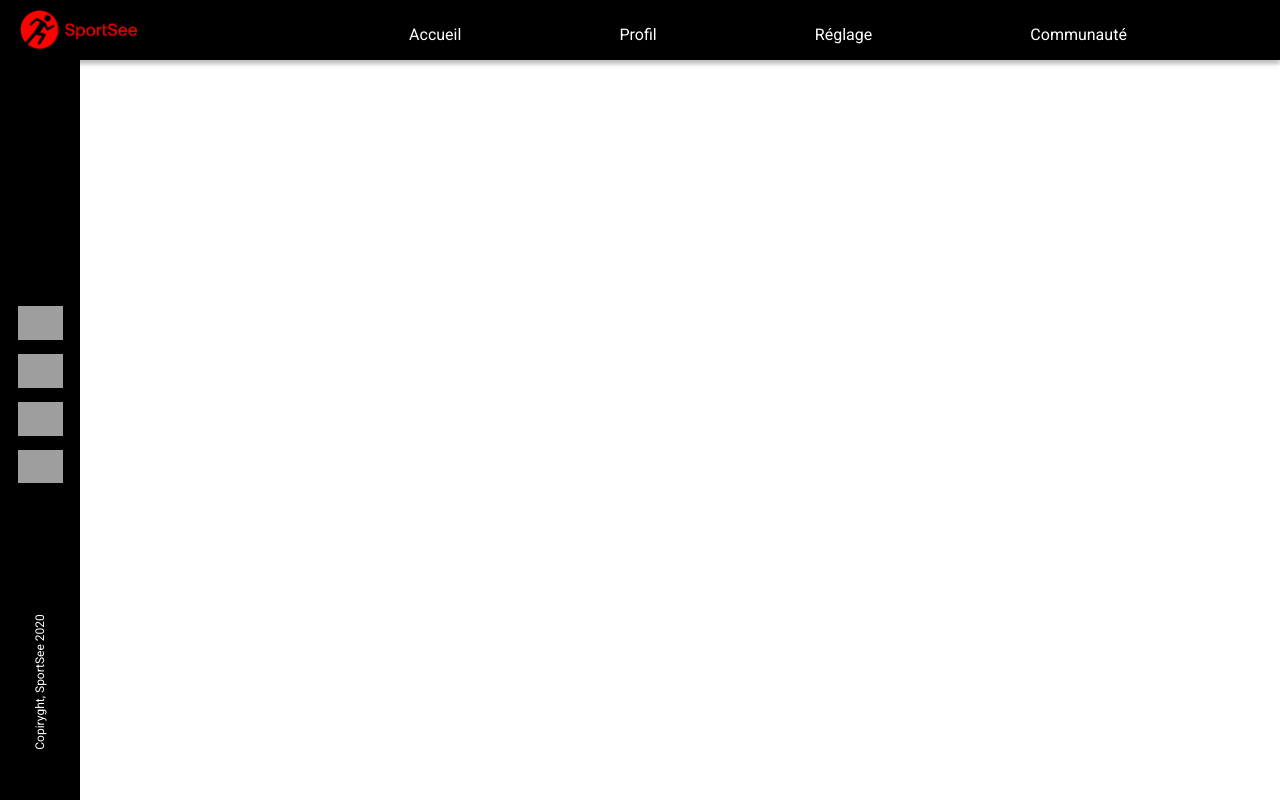
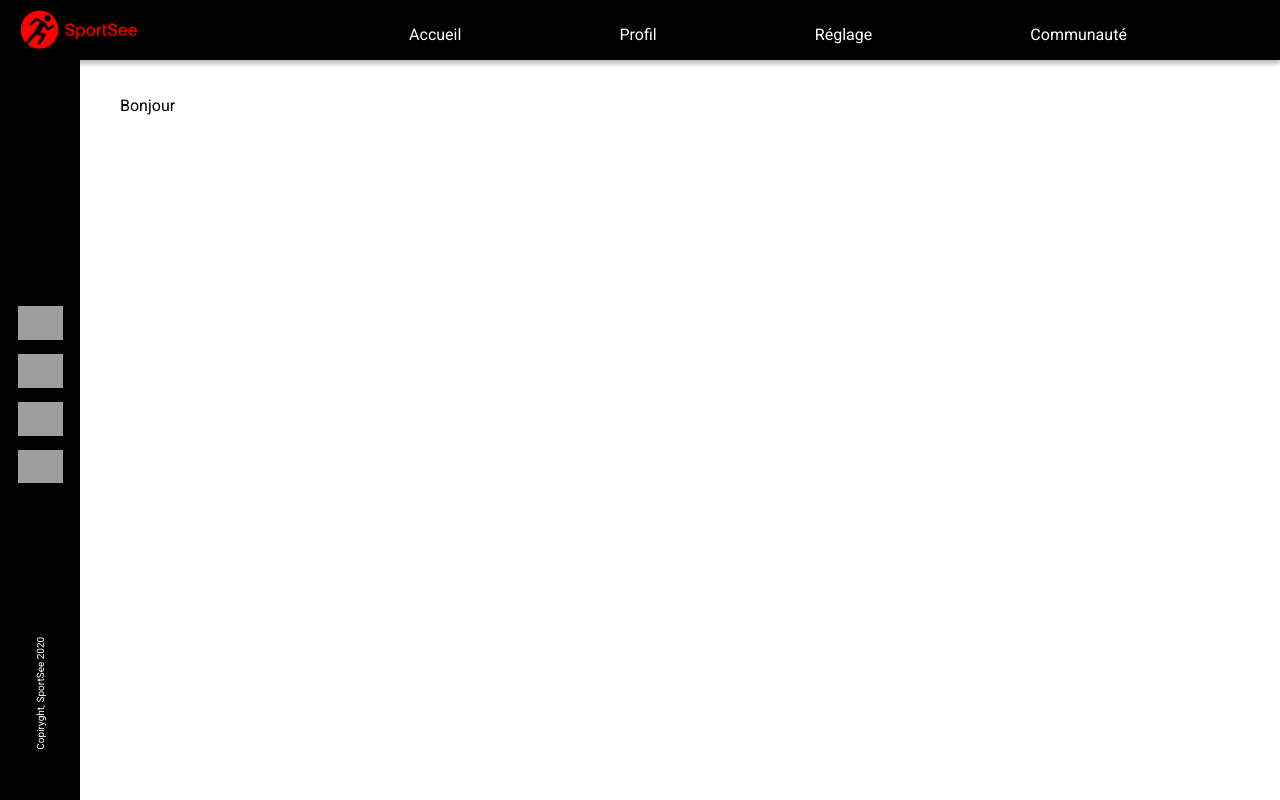
Before and after one commit to Poccardl/LoicPoccard_12_27032021, a React (Create React App) app: page / in a window 1280 px wide. Built offline with nearby package versions, Linux system fonts and the light colour scheme; no server answers; grey boxes are pictures that could not be loaded.

Commit message:
add views -> Home.jsx / add components -> HeaderHome.jsx / update App.jsx / CSS update / minor modifs

```diff
--- a/src/components/header/_header.scss
+++ b/src/components/header/_header.scss
@@ -1,4 +1,5 @@
 .header {
+    z-index: 2;
     display: flex;
     justify-content: space-between;
     height: 60px;
--- /dev/null
+++ b/src/components/header_home/HeaderHome.jsx
@@ -0,0 +1,13 @@
+import React from 'react'
+
+export class HeaderHome extends React.Component {
+
+    render() {
+        console.log("firstName", this.props.firstName)
+        return (
+            <>
+            <p>Bonjour {this.props.firstName}</p>
+            </>
+        )
+    }
+}
--- a/src/components/vertical_navbar/_vertical_navbar.scss
+++ b/src/components/vertical_navbar/_vertical_navbar.scss
@@ -1,5 +1,6 @@
 .vertical_navbar {
-    margin-top: -60px;
+    position: absolute;
+    z-index: 1;
     display: flex;
     flex-direction: column;
     background-color: black;
@@ -27,7 +28,7 @@
         height: 50%;
         p {
             margin: 50px auto;
-            font-size: 12px;
+            font-size: 10px;
             color: white;
             writing-mode: vertical-rl;
             transform: rotate(180deg);
--- a/src/sass/base/_reset.scss
+++ b/src/sass/base/_reset.scss
@@ -3,6 +3,8 @@ body {
 }
 .App {
     height: 100vh;
+    display: flex;
+    flex-direction: column;
 }
 a {
     text-decoration: none;
--- a/src/sass/main.scss
+++ b/src/sass/main.scss
@@ -4,3 +4,4 @@
 @import './base/typography';
 @import '../components/header/header';
 @import '../components/vertical_navbar/vertical_navbar';
+@import '../views/home/home';
--- a/src/views/App.jsx
+++ b/src/views/App.jsx
@@ -3,19 +3,10 @@ import React from 'react'
 // CSS import
 import '../sass/main.scss'
 
-// API import
-import fetchData from '../fetchData.js'
-
 // Components import
 import { Routes } from '../views/Routes.jsx'
 
 export class App extends React.Component {
-
-  componentDidMount() {
-    fetchData(12, 'performance').then(data => {
-      console.log("data :", data)
-    })
-  }
 
   render() {
     return (
--- a/src/views/Routes.jsx
+++ b/src/views/Routes.jsx
@@ -2,6 +2,7 @@ import React from 'react'
 import { BrowserRouter as Router, Switch, Route } from 'react-router-dom'
 
 // Views import
+import { Home } from './home/Home.jsx'
 import { Error404 } from '../views/Error404.jsx'
 
 // Components import
@@ -17,7 +18,7 @@ export class Routes extends React.Component {
                 <Header/>
                 <VerticalNavbar/>
                 <Switch>
-                    <Route path="/" exact></Route>
+                    <Route path="/" exact component={Home}></Route>
                     <Route path="/" component={Error404}></Route>
                 </Switch>
             </Router>
--- /dev/null
+++ b/src/views/home/Home.jsx
@@ -0,0 +1,34 @@
+import React from 'react'
+
+// API import
+import fetchData from '../../fetchData.js'
+
+// Components import
+import { HeaderHome } from '../../components/header_home/HeaderHome.jsx'
+
+export class Home extends React.Component {
+
+    constructor(props) {
+        super(props)
+        this.state = {
+            firstName: null
+        }
+    }
+
+    componentDidMount() {
+        fetchData(12).then(data => {
+            // console.log("data :", data)
+            this.setState({firstName: data.userInfos.firstName})
+        })
+      }
+
+    render() {
+        return(
+            <>
+            <section className="home">
+                <HeaderHome firstName={this.state.firstName}/>
+            </section>
+            </>
+        )
+    }
+}
--- /dev/null
+++ b/src/views/home/_home.scss
@@ -0,0 +1,3 @@
+.home {
+    margin: 20px 40px 20px 120px;
+}
```
